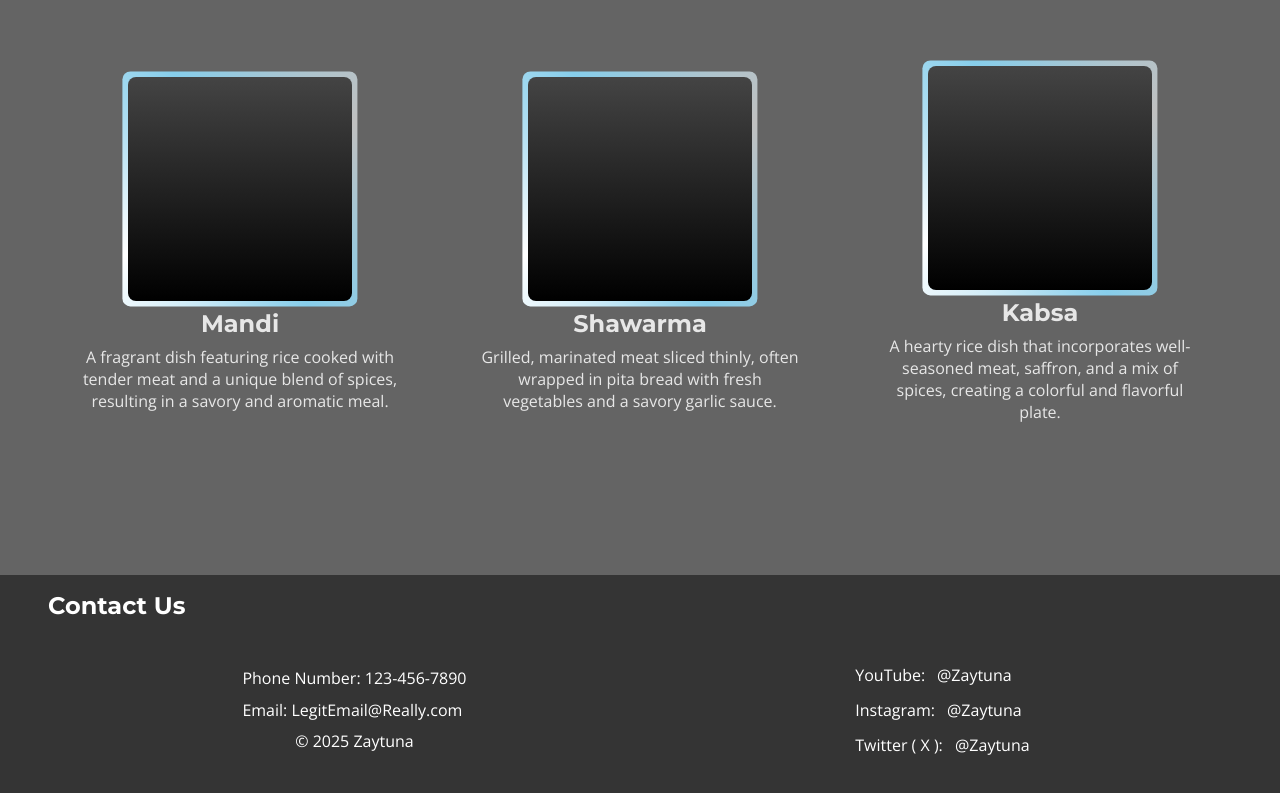
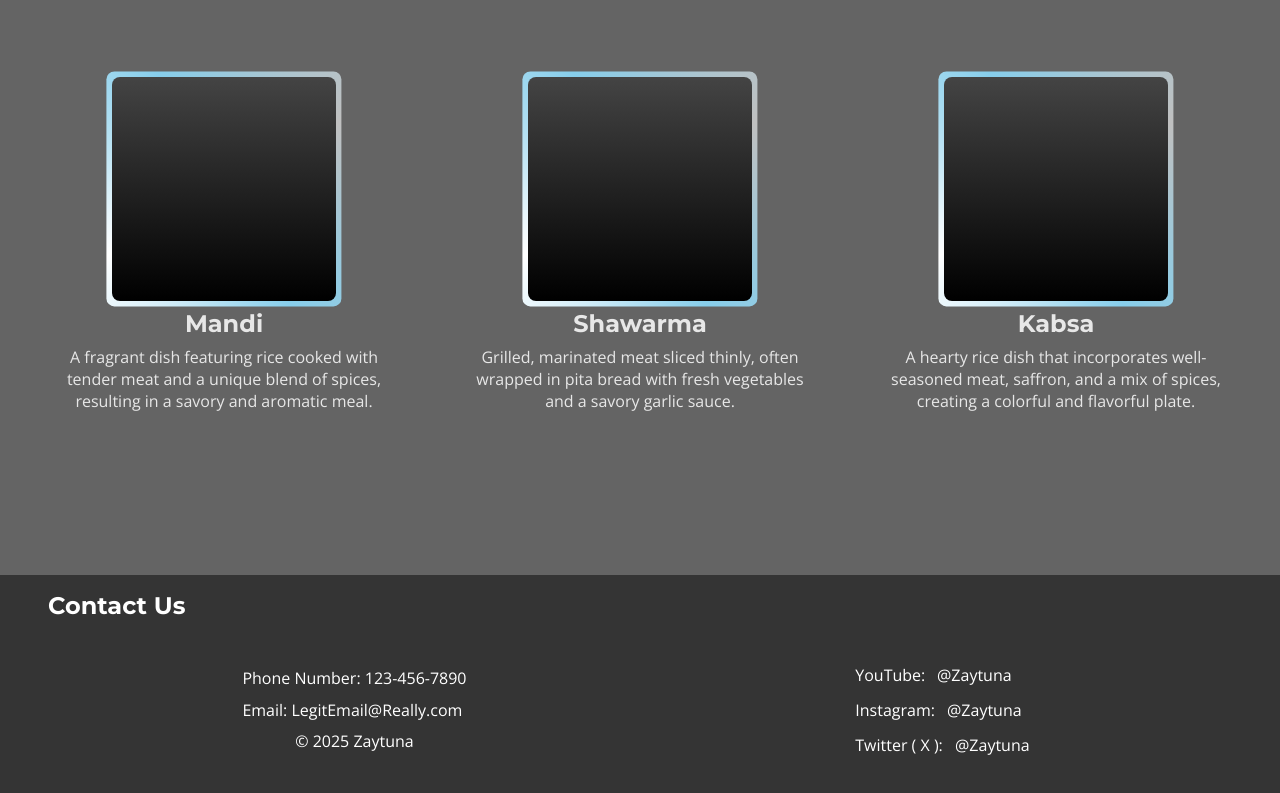
Before and after one commit to 5OH3L/Restaurant-Page, a website built with webpack: page src/templates/index.html in a window 1280 px wide. Shown: the part 1025-1818 px from the top of the page. Built offline with nearby package versions, Linux system fonts and the light colour scheme.

Commit message:
Adjust homepage featured dishes' misalignment

```diff
--- a/src/styles/style.css
+++ b/src/styles/style.css
@@ -668,7 +668,7 @@ body::selection {
 }
 
 .home-page-featured-dishes-dish p {
-    max-width: 20rem;
+    max-width: 21rem;
     text-align: center;
 }
 
```
